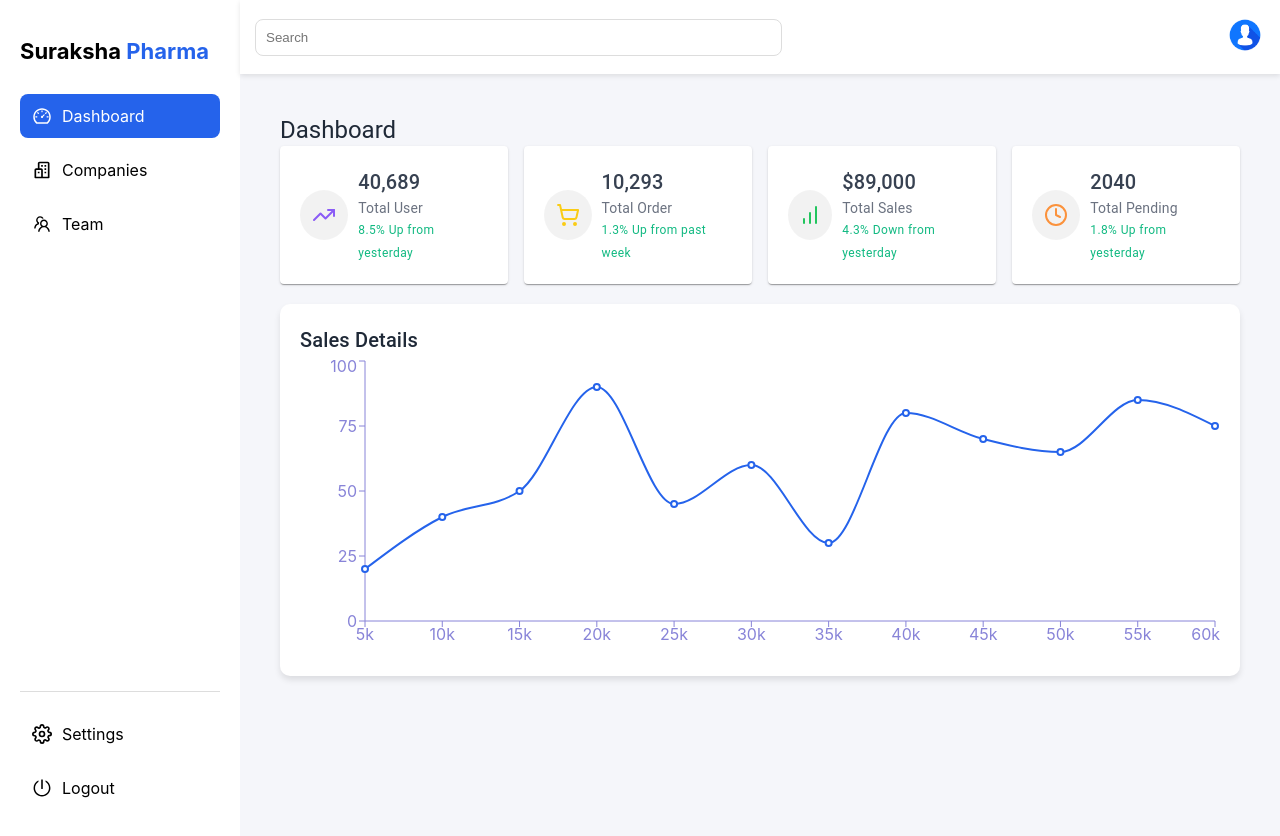
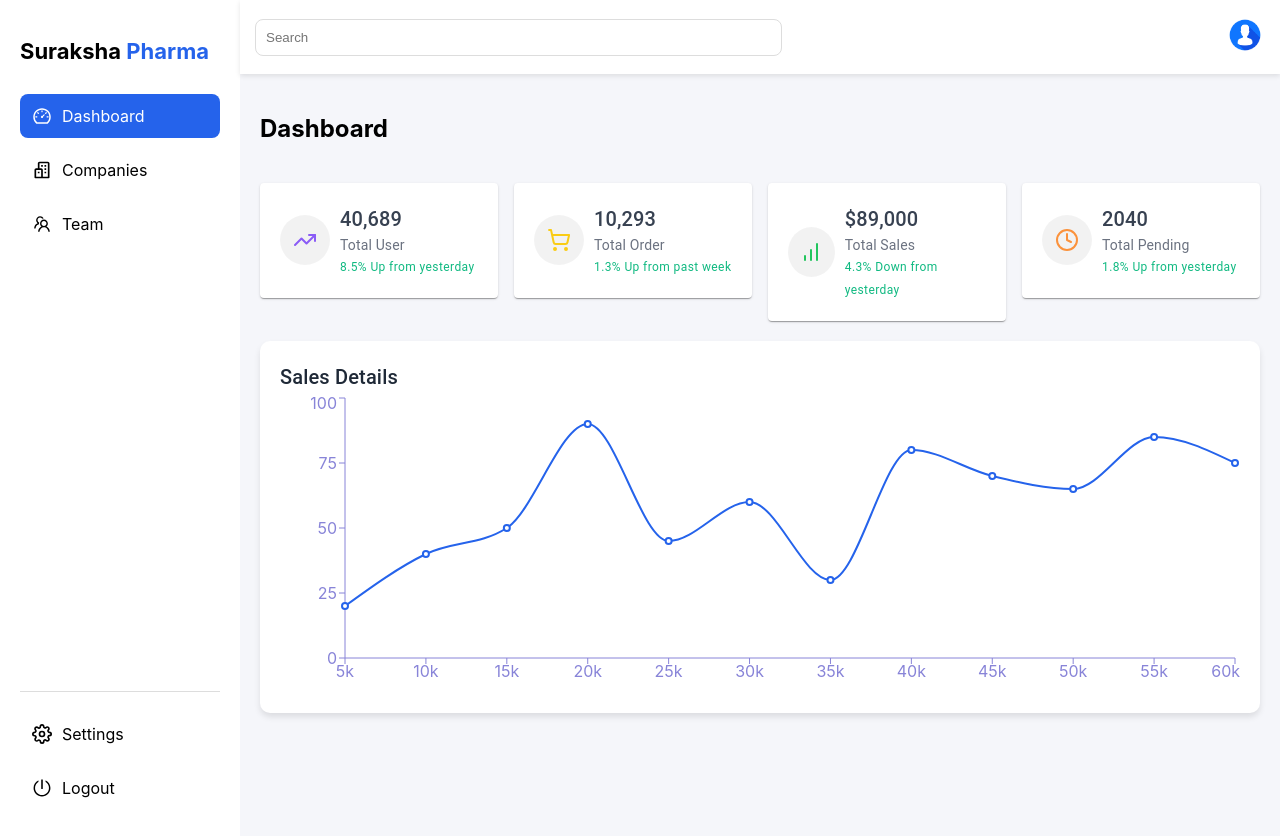
Before and after one commit to jvamshi36/CMS, a React (Create React App) app: page /dashboard in a window 1280 px wide. Shown: the top 836 px of the page. Built offline with nearby package versions, Linux system fonts and the light colour scheme.

Commit message:
"improved dashboard css"

```diff
--- a/src/pages/Dashboard.jsx
+++ b/src/pages/Dashboard.jsx
@@ -32,10 +32,7 @@ const Dashboard = () => {
   return (
     <Layout>
       <div className="dashboard-container">
-        <Typography variant="h5" className="dashboard-title">
-          Dashboard
-        </Typography>
-
+          <h2 className="dashboard-title">Dashboard</h2>
         <Grid container spacing={2}>
           {stats.map((stat, index) => (
             <Grid item xs={12} sm={6} md={3} key={index}>
--- a/src/styles/Dashboard.css
+++ b/src/styles/Dashboard.css
@@ -1,19 +1,22 @@
 /* Dashboard.css */
 .dashboard-container {
-    padding: 20px;
+  justify-content: space-between;
+  align-items: center;
+  margin-bottom: 20px;
   }
 
   .dashboard-title {
-    font-size: 24px;
-    font-weight: bold;
-    margin-bottom: 20px;
-    color: #1f2937;
-  }
+  font-size: 24px;
+  font-weight: bold;
+  margin-bottom: 20px;
+}
+
 
   .dashboard-card {
     display: flex;
     align-items: center;
     gap: 10px;
+    margin-top: 20px;
     padding: 20px;
     border-radius: 10px;
     box-shadow: 0 4px 6px rgba(0, 0, 0, 0.1);
```
